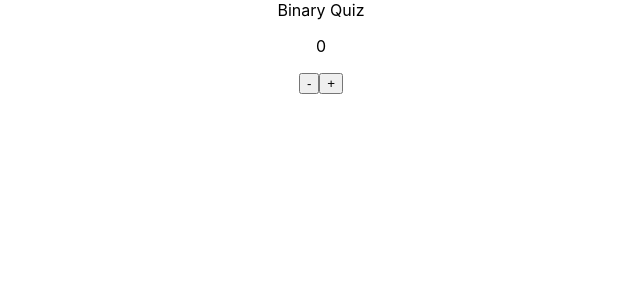
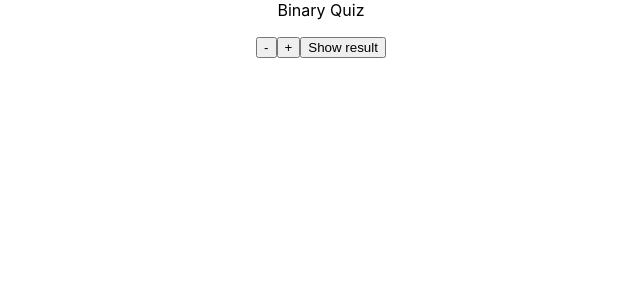
Before and after one commit to jarrodmedrano/binary-quiz, a React (Create React App) app: page / in a window 1280 px wide. Shown: the top 300 px of the page, without its empty margins (319-959 px from the left). Built offline with nearby package versions, Linux system fonts and the light colour scheme.

Commit message:
show / hide result

```diff
--- a/src/App.js
+++ b/src/App.js
@@ -6,6 +6,7 @@ function App() {
   const [binaryNum, setBinaryNum] = useState('');
   const [placeValueMap, setPlaceValueMap] = useState([]);
   const [binarySum, setBinarySum] = useState(0);
+  const [showSum, setShowSum] = useState(false);
 
   function generateRandomBinary(digits) {
     let binaryString = '';
@@ -65,13 +66,16 @@ function App() {
      binaryNum
       }</p>
 
-    <p>{binarySum}</p>
+    <p>{showSum ? binarySum : null}</p>
       <button onClick={() => setDigits(digits - 1)}>
         -
       </button>
       <button onClick={() => setDigits(digits + 1)}>
         +
       </button>
+      <button onClick={() => setShowSum(!showSum)}>
+        {showSum ? 'Hide result' : 'Show result'}
+      </button>
     </div>
   );
 }
```
